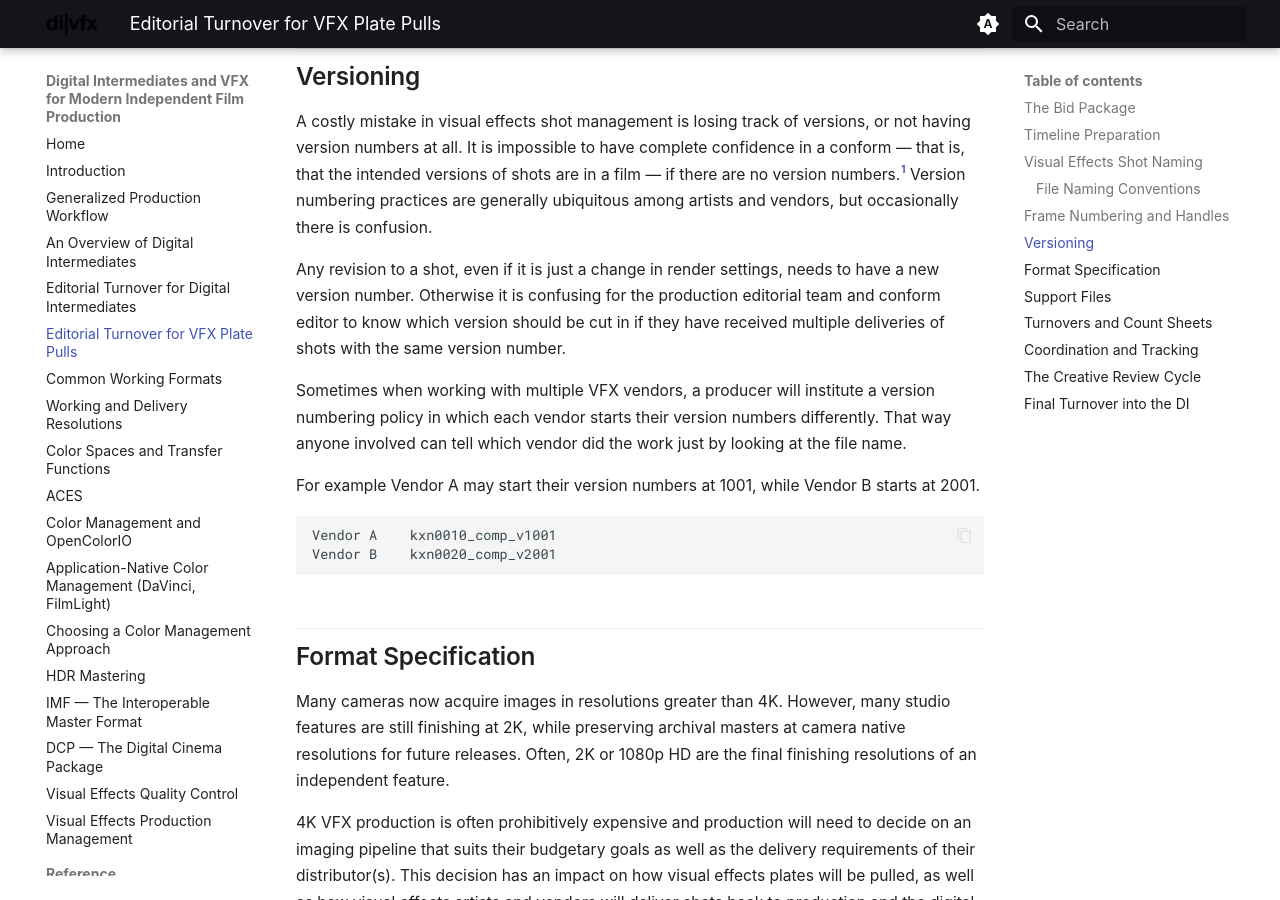
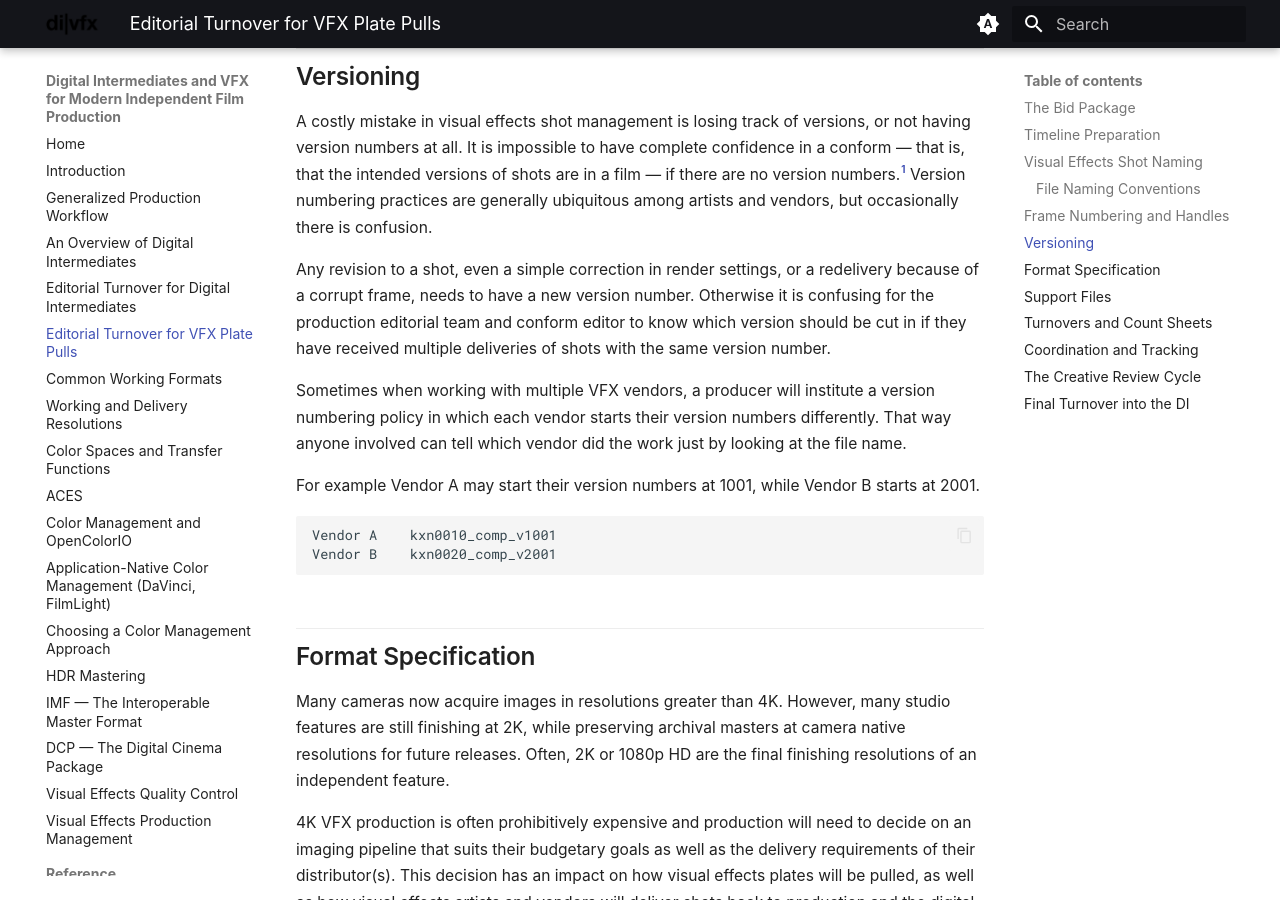
Before and after one commit to tashdor/divfx, an MkDocs documentation site: the page built from docs/turnover-vfx.md, in a window 1280 px wide and 900 px high, scrolled down 5590 px. Built offline with MkDocs 1.6.1 and Material for MkDocs 9.7.7, drawn with Linux system fonts in a browser that asks for light colours; the version menu is left out.

Commit message:
Versioning: any revision — render-setting correction or redelivery of a corrupt frame — needs a new version number
Co-Authored-By: Claude Opus 4.8 <noreply@anthropic.com>

```diff
--- a/docs/turnover-vfx.md
+++ b/docs/turnover-vfx.md
@@ -214,8 +214,8 @@ is confusion.
       numbers, leaving the conform editors to rely solely on the delivery date to know whether
       they are using the most up to date shot.
 
-Any revision to a shot, even if it is just a change in render settings, needs to have a new version
-number. Otherwise it is confusing for the production editorial team and conform editor to
+Any revision to a shot, even a simple correction in render settings, or a redelivery because of a
+corrupt frame, needs to have a new version number. Otherwise it is confusing for the production editorial team and conform editor to
 know which version should be cut in if they have received multiple deliveries of shots with the
 same version number.
 
```
